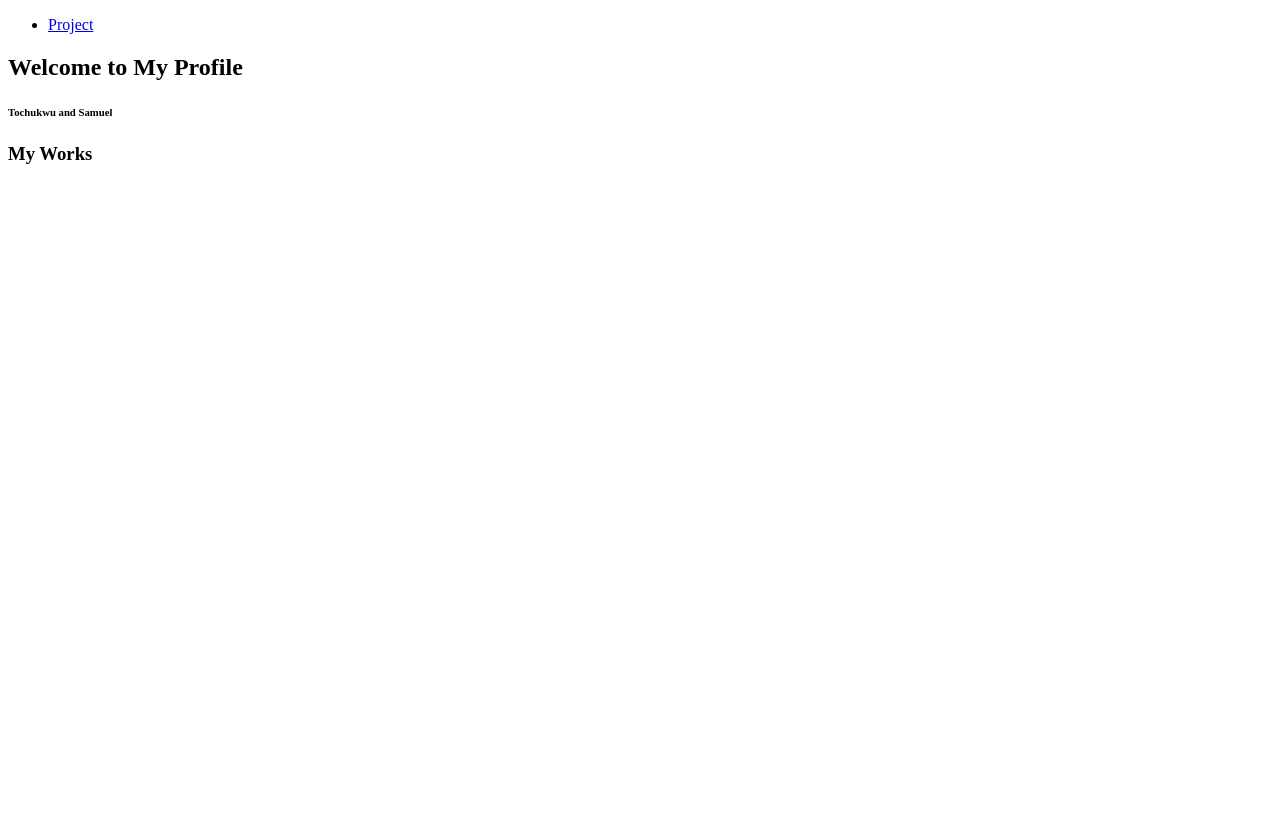
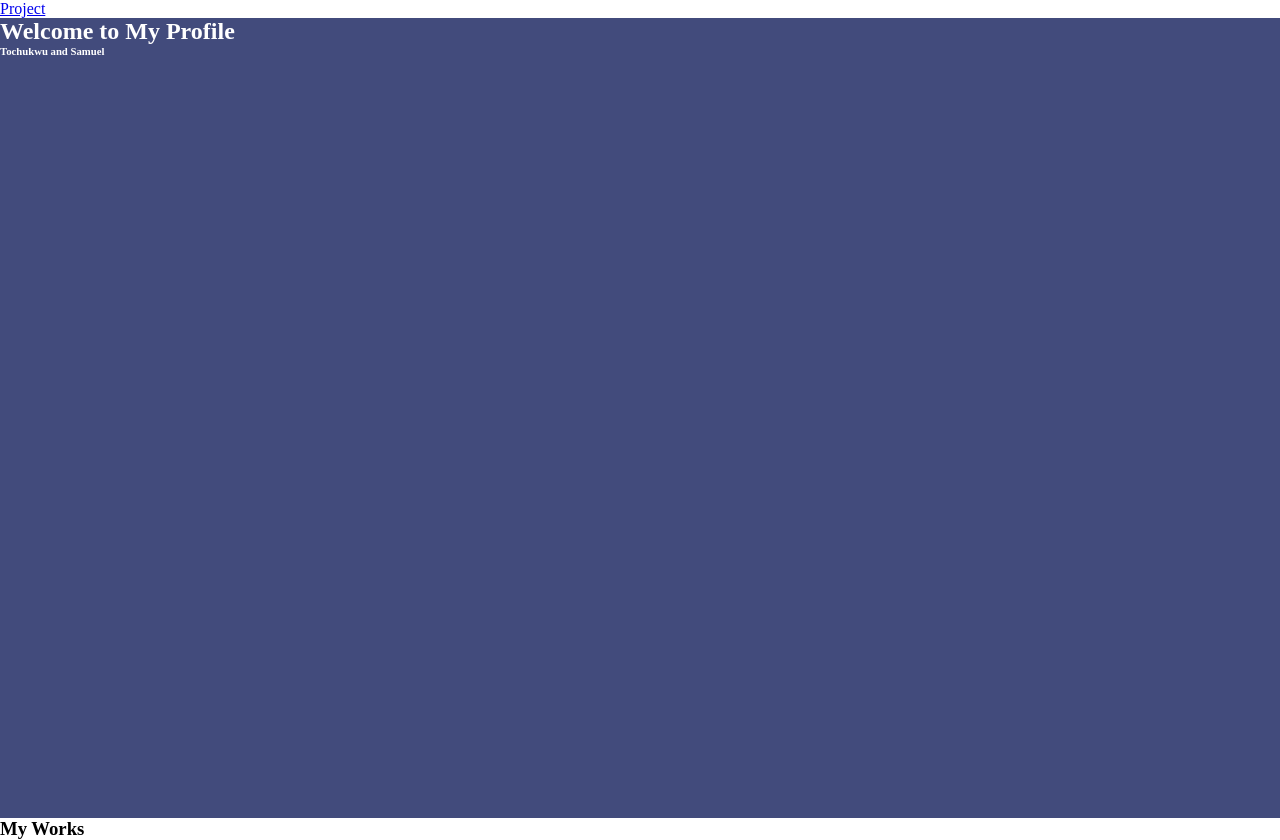
Before and after one commit to TeeXee19/microverse-challenge, a plain HTML site: page index.html in a window 1280 px wide. Before the commit the page ends 800 px from the top, so only its background shows below. Drawn offline with Linux system fonts and the light colour scheme.

Commit message:
Added style declaration in the css file

```diff
--- a/css/style.css
+++ b/css/style.css
@@ -0,0 +1,16 @@
+* {
+  padding: 0;
+  margin: 0;
+}
+
+#welcome-section {
+  height: 100vh;
+  justify-content: center;
+  align-items: center;
+  background-color: #424b7c;
+  color:#fff;
+}
+
+@media(max-width: 600px) {
+  #welcome-section{height: 80vh;}
+}
--- a/index.html
+++ b/index.html
@@ -37,7 +37,7 @@
         <a href="#"></a>
       </div>
 
-      <a href="github.com/TeeXee19" target="blank"></a>
+      <a id="profile-link" href="github.com/TeeXee19" target="_blank"></a>
     </section>
     <script  src="js/index.js"></script>
   </body>
```
